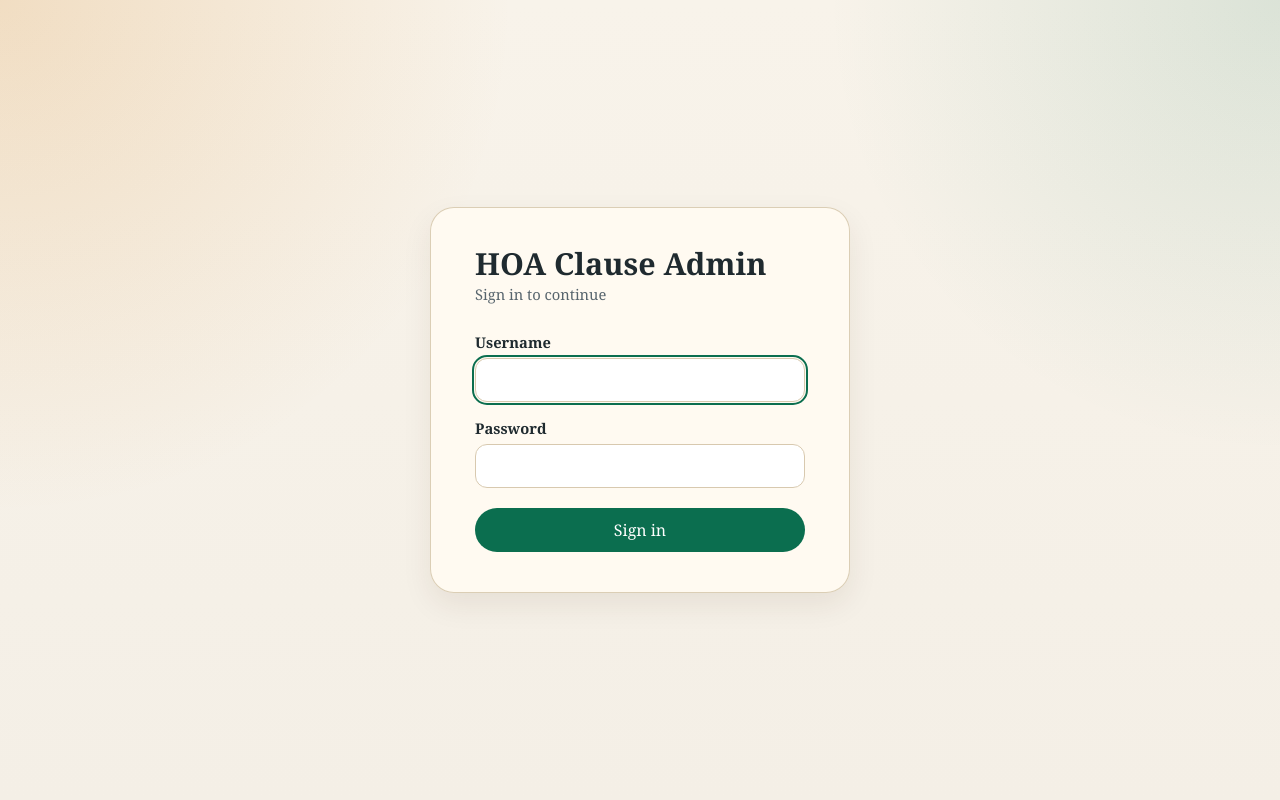
After one commit to tmasters2876/hoa-backend, a Flask app: page /login in a window 1280 px wide. The commit adds this page. Run offline with Flask 3, Linux system fonts and the light colour scheme.

Commit message:
Add authentication to admin console

```diff
--- a/admin_app.py
+++ b/admin_app.py
@@ -1,9 +1,13 @@
 import csv
+import functools
+import hmac
 import io
 import math
+import os
+from datetime import timedelta
 from urllib.parse import urlencode
 
-from flask import Flask, Response, flash, jsonify, redirect, render_template, request, url_for
+from flask import Flask, Response, flash, jsonify, redirect, render_template, request, session, url_for
 
 from services import (
     OPENAI_EMBEDDING_MODEL,
@@ -13,7 +17,8 @@ from services import (
 )
 
 app = Flask(__name__)
-app.secret_key = "hoa-admin-local"
+app.secret_key = os.environ["SECRET_KEY"]
+app.permanent_session_lifetime = timedelta(hours=8)
 
 TEMPLATE_HEADERS = [
     "clause_id", "document", "page", "citation",
@@ -28,6 +33,30 @@ CLAUSE_COLUMNS = (
 )
 PAGE_SIZE = 25
 
+
+# ── Auth ──────────────────────────────────────────────────────────────────────
+
+def check_credentials(username: str, password: str) -> bool:
+    expected_user = os.environ.get("ADMIN_USERNAME", "")
+    expected_pass = os.environ.get("ADMIN_PASSWORD", "")
+    if not expected_user or not expected_pass:
+        return False
+    return (
+        hmac.compare_digest(username, expected_user)
+        and hmac.compare_digest(password, expected_pass)
+    )
+
+
+def login_required(f):
+    @functools.wraps(f)
+    def wrapper(*args, **kwargs):
+        if not session.get("logged_in"):
+            return redirect(url_for("login"))
+        return f(*args, **kwargs)
+    return wrapper
+
+
+# ── Helpers ───────────────────────────────────────────────────────────────────
 
 def supabase():
     return get_supabase_client()
@@ -122,11 +151,7 @@ def browse_clauses(keyword: str, tag: str, document: str, page: int) -> tuple[li
 
 
 def run_search_test(question: str, limit: int = 8) -> dict:
-    results = {
-        "question": question,
-        "vector": [],
-        "keyword": [],
-    }
+    results = {"question": question, "vector": [], "keyword": []}
     if not question.strip():
         return results
 
@@ -167,17 +192,50 @@ def index_redirect():
     return redirect(url_for("admin_home"))
 
 
-@app.get("/")
-def root():
-    return index_redirect()
+# ── Auth routes ───────────────────────────────────────────────────────────────
 
+@app.get("/login")
+def login():
+    if session.get("logged_in"):
+        return redirect(url_for("admin_home"))
+    return render_template("admin_login.html")
+
+
+@app.post("/login")
+def login_post():
+    username = request.form.get("username", "")
+    password = request.form.get("password", "")
+    if check_credentials(username, password):
+        session.permanent = True
+        session["logged_in"] = True
+        return redirect(url_for("admin_home"))
+    flash("Invalid username or password.", "error")
+    return render_template("admin_login.html"), 401
+
+
+@app.post("/logout")
+def logout():
+    session.clear()
+    return redirect(url_for("login"))
+
+
+# ── Public routes ─────────────────────────────────────────────────────────────
 
 @app.get("/health")
 def health():
     return {"ok": True}
 
 
+# ── Protected routes ──────────────────────────────────────────────────────────
+
+@app.get("/")
+@login_required
+def root():
+    return index_redirect()
+
+
 @app.get("/admin")
+@login_required
 def admin_home():
     filters = current_filters()
     clauses, total_count = browse_clauses(
@@ -224,6 +282,7 @@ def admin_home():
 
 
 @app.post("/admin/clauses")
+@login_required
 def create_clause():
     payload = {
         "clause_id": request.form.get("clause_id", "").strip() or None,
@@ -244,6 +303,7 @@ def create_clause():
 
 
 @app.post("/admin/clauses/<clause_id>/update")
+@login_required
 def update_clause(clause_id: str):
     existing = fetch_clause(clause_id)
     if not existing:
@@ -283,6 +343,7 @@ def update_clause(clause_id: str):
 
 
 @app.post("/admin/clauses/<clause_id>/update-json")
+@login_required
 def update_clause_json(clause_id: str):
     existing = fetch_clause(clause_id)
     if not existing:
@@ -314,15 +375,12 @@ def update_clause_json(clause_id: str):
     supabase().from_("clauses").update(payload).eq("id", clause_id).execute()
 
     embedding_stale = text_changed or not existing.get("embedding")
-    if text_changed:
-        message = "Saved. Text changed — embedding is now stale."
-    else:
-        message = "Metadata saved."
-
+    message = "Saved. Text changed — embedding is now stale." if text_changed else "Metadata saved."
     return jsonify({"ok": True, "message": message, "embedding_stale": embedding_stale})
 
 
 @app.post("/admin/clauses/<clause_id>/delete")
+@login_required
 def delete_clause(clause_id: str):
     supabase().from_("clauses").delete().eq("id", clause_id).execute()
     flash(f"Deleted clause {clause_id}.", "success")
@@ -330,6 +388,7 @@ def delete_clause(clause_id: str):
 
 
 @app.post("/admin/clauses/<clause_id>/regenerate-embedding")
+@login_required
 def regenerate_clause_embedding(clause_id: str):
     clause = fetch_clause(clause_id)
     if not clause:
@@ -353,6 +412,7 @@ def regenerate_clause_embedding(clause_id: str):
 
 
 @app.get("/admin/import/template")
+@login_required
 def import_template():
     output = io.StringIO()
     writer = csv.DictWriter(output, fieldnames=TEMPLATE_HEADERS)
@@ -378,6 +438,7 @@ def import_template():
 
 
 @app.post("/admin/import")
+@login_required
 def import_clauses():
     file = request.files.get("csv_file")
     if not file or not file.filename:
@@ -400,7 +461,6 @@ def import_clauses():
 
     headers = {h.strip() for h in reader.fieldnames}
 
-    # --- Header validation ---
     unknown = headers - IMPORTABLE_COLUMNS
     if unknown:
         flash(
@@ -414,11 +474,10 @@ def import_clauses():
         flash("CSV must contain at least a 'clause_text' or 'plain_summary' column.", "error")
         return redirect(url_for("admin_home"))
 
-    # --- Row validation ---
     rows_ok = []
     row_errors = []
 
-    for i, row in enumerate(reader, start=2):  # row 1 is the header
+    for i, row in enumerate(reader, start=2):
         errors = []
 
         page_raw = (row.get("page") or "").strip()
@@ -482,6 +541,7 @@ def import_clauses():
 
 
 @app.get("/admin/bulk-delete/template")
+@login_required
 def bulk_delete_template():
     output = io.StringIO()
     writer = csv.DictWriter(output, fieldnames=TEMPLATE_HEADERS)
@@ -507,6 +567,7 @@ def bulk_delete_template():
 
 
 @app.post("/admin/bulk-delete")
+@login_required
 def bulk_delete_clauses():
     file = request.files.get("delete_csv_file")
     if not file or not file.filename:
@@ -529,7 +590,6 @@ def bulk_delete_clauses():
 
     headers = {h.strip() for h in reader.fieldnames}
 
-    # --- Header validation ---
     unknown = headers - IMPORTABLE_COLUMNS
     if unknown:
         flash(
@@ -543,7 +603,6 @@ def bulk_delete_clauses():
         flash("CSV must contain a 'clause_id' column — this is used to identify rows for deletion.", "error")
         return redirect(url_for("admin_home"))
 
-    # --- Row validation and collection ---
     ids_to_delete = []
     row_errors = []
 
@@ -561,7 +620,6 @@ def bulk_delete_clauses():
         flash("No valid clause_id values found — nothing deleted.", "error")
         return redirect(url_for("admin_home"))
 
-    # --- Delete ---
     deleted_count = 0
     delete_errors = []
     for clause_id in ids_to_delete:
@@ -579,10 +637,7 @@ def bulk_delete_clauses():
         ids_preview = ", ".join(ids_to_delete[:10])
         if len(ids_to_delete) > 10:
             ids_preview += f" … and {len(ids_to_delete) - 10} more"
-        flash(
-            f"Deleted {deleted_count} {noun}: {ids_preview}.",
-            "success",
-        )
+        flash(f"Deleted {deleted_count} {noun}: {ids_preview}.", "success")
 
     return redirect(url_for("admin_home"))
 
--- /dev/null
+++ b/templates/admin_login.html
@@ -0,0 +1,133 @@
+<!doctype html>
+<html lang="en">
+  <head>
+    <meta charset="utf-8">
+    <meta name="viewport" content="width=device-width, initial-scale=1">
+    <title>HOA Clause Admin — Sign In</title>
+    <style>
+      :root {
+        --bg: #f4efe6;
+        --panel: #fffaf1;
+        --panel-2: #f1e6d2;
+        --ink: #1f2a2f;
+        --muted: #58656d;
+        --accent: #0b6e4f;
+        --danger: #a12d2f;
+        --line: #d8c9af;
+        --shadow: 0 12px 30px rgba(63, 44, 15, 0.08);
+      }
+
+      * { box-sizing: border-box; }
+
+      body {
+        margin: 0;
+        min-height: 100vh;
+        display: flex;
+        align-items: center;
+        justify-content: center;
+        font-family: Georgia, "Times New Roman", serif;
+        color: var(--ink);
+        background:
+          radial-gradient(circle at top left, rgba(209, 123, 15, 0.18), transparent 34%),
+          radial-gradient(circle at top right, rgba(11, 110, 79, 0.12), transparent 30%),
+          linear-gradient(180deg, #f8f3ea 0%, var(--bg) 100%);
+      }
+
+      .card {
+        background: rgba(255, 250, 241, 0.97);
+        border: 1px solid rgba(216, 201, 175, 0.9);
+        border-radius: 24px;
+        padding: 40px 44px;
+        box-shadow: var(--shadow);
+        width: min(420px, calc(100% - 32px));
+      }
+
+      h1 {
+        margin: 0 0 4px;
+        font-size: 1.9rem;
+        line-height: 1.05;
+      }
+
+      .subtitle {
+        color: var(--muted);
+        font-size: 0.92rem;
+        margin: 0 0 28px;
+      }
+
+      label {
+        display: block;
+        font-size: 0.92rem;
+        font-weight: 700;
+        margin-bottom: 6px;
+      }
+
+      input[type="text"],
+      input[type="password"] {
+        width: 100%;
+        font: inherit;
+        border: 1px solid var(--line);
+        border-radius: 12px;
+        padding: 10px 12px;
+        background: white;
+        margin-bottom: 16px;
+        transition: outline 0.1s;
+      }
+
+      input:focus {
+        outline: 2px solid var(--accent);
+        outline-offset: 1px;
+      }
+
+      button {
+        width: 100%;
+        font: inherit;
+        border: 0;
+        border-radius: 999px;
+        padding: 11px 14px;
+        cursor: pointer;
+        color: white;
+        background: var(--accent);
+        margin-top: 4px;
+      }
+
+      button:hover { opacity: 0.9; }
+
+      .flash {
+        border-radius: 12px;
+        padding: 10px 14px;
+        border: 1px solid rgba(161, 45, 47, 0.3);
+        border-left: 4px solid var(--danger);
+        background: #fffdf8;
+        font-size: 0.92rem;
+        margin-bottom: 20px;
+        color: var(--ink);
+      }
+    </style>
+  </head>
+  <body>
+    <div class="card">
+      <h1>HOA Clause Admin</h1>
+      <p class="subtitle">Sign in to continue</p>
+
+      {% with flashes = get_flashed_messages(with_categories=true) %}
+        {% for category, message in flashes %}
+          <div class="flash">{{ message }}</div>
+        {% endfor %}
+      {% endwith %}
+
+      <form method="post" action="{{ url_for('login_post') }}">
+        <div>
+          <label for="username">Username</label>
+          <input id="username" name="username" type="text"
+                 autocomplete="username" required autofocus>
+        </div>
+        <div>
+          <label for="password">Password</label>
+          <input id="password" name="password" type="password"
+                 autocomplete="current-password" required>
+        </div>
+        <button type="submit">Sign in</button>
+      </form>
+    </div>
+  </body>
+</html>
```
Also changed, not shown: templates/admin_base.html (+24 -2 lines), 2 other files.
